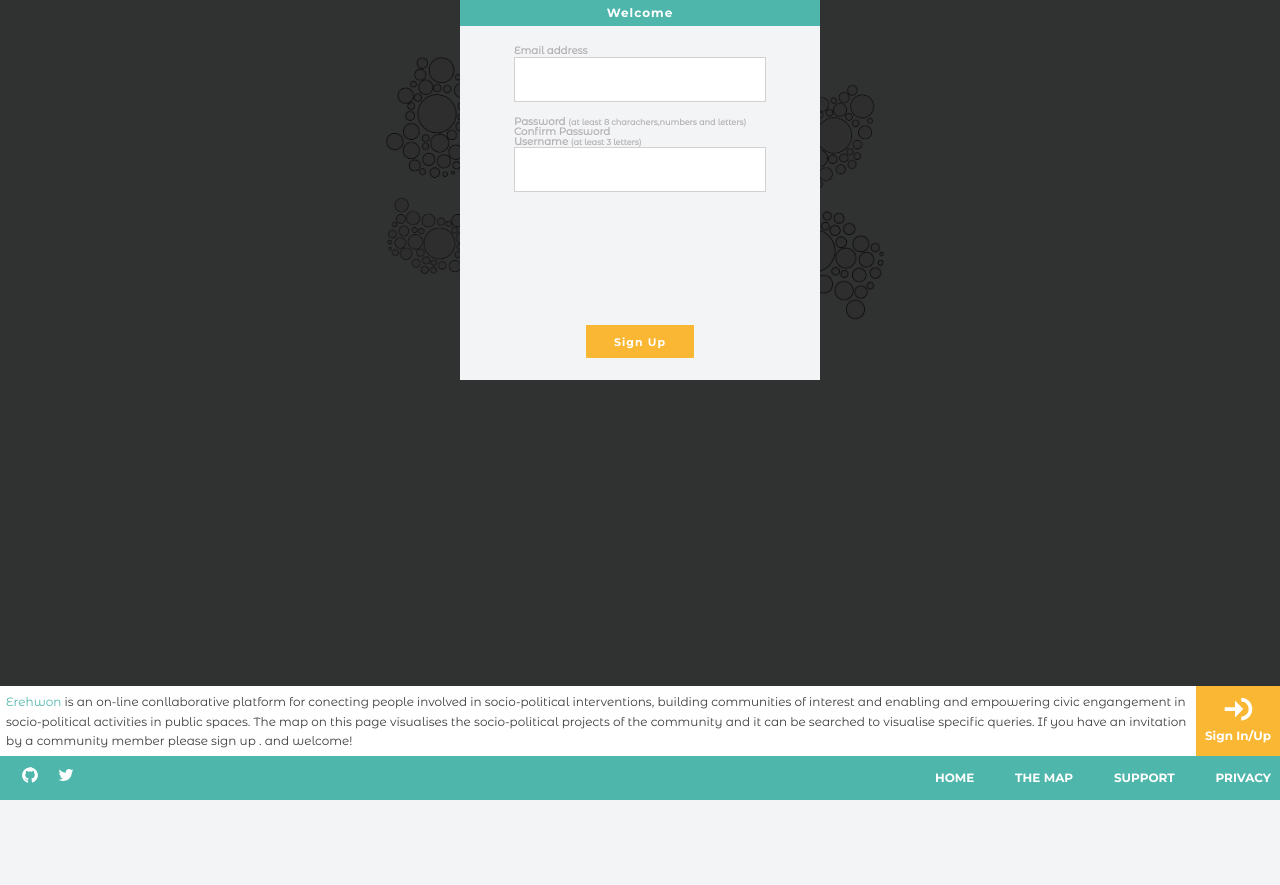
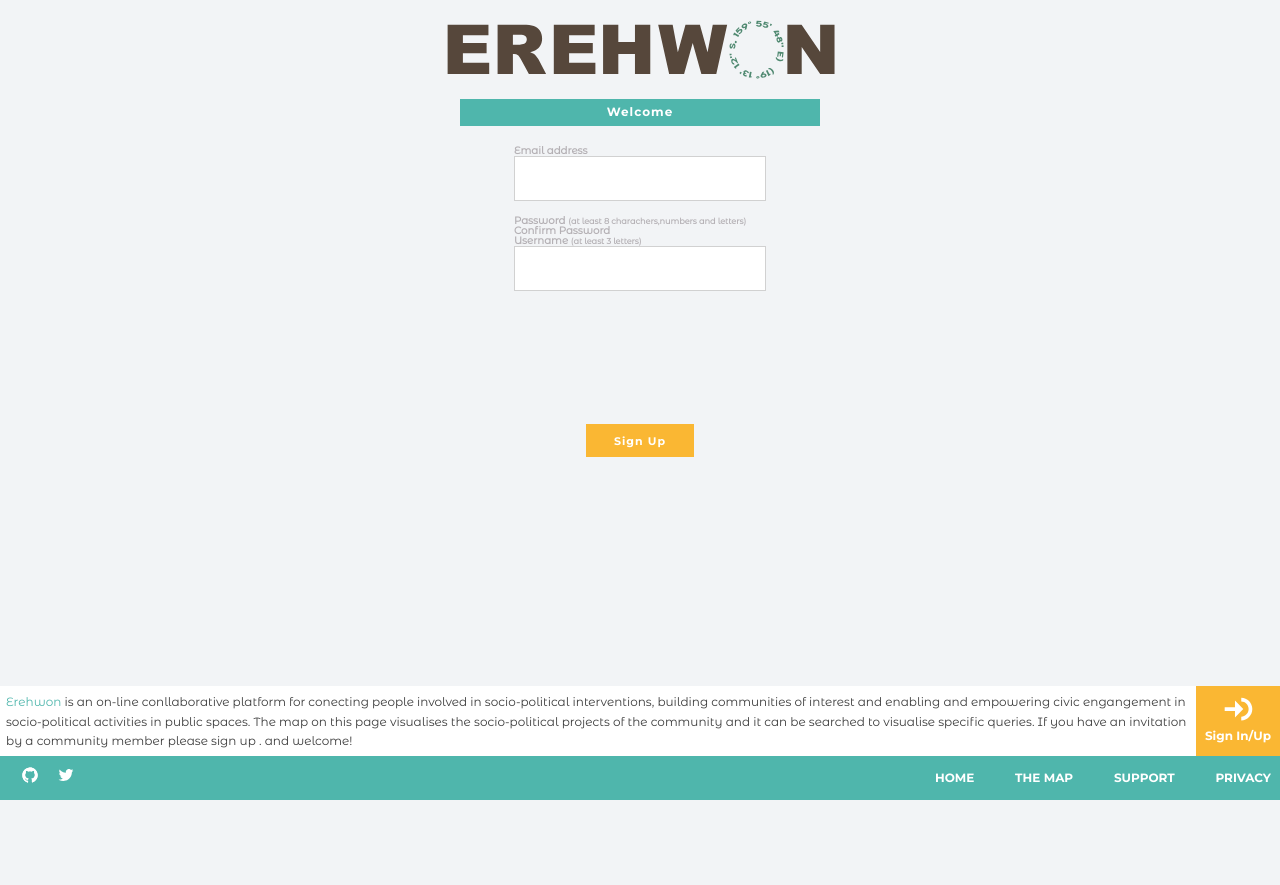
Before and after one commit to marizoldi/Erehwon, a Django app: template erehwon/erehwon/templates/registration/registration_form.html in a window 1280 px wide. Shown: the top 885 px of the page. Run offline with Django 3.2, Linux system fonts and the light colour scheme; the template is opened without the code that fills it, so the values that code supplies are empty; some libraries are stand-ins or nearby versions.

Commit message:
registration template update - no dialog

```diff
--- a/erehwon/erehwon/templates/registration/registration_form.html
+++ b/erehwon/erehwon/templates/registration/registration_form.html
@@ -5,8 +5,10 @@
 {% load static %}
 
 {% block main %}
-  <div class="map">
-    <div class="overlay">
+<header class="header">
+    <img src="{% static "img/logo.svg" %}" class="logo" />
+</header>
+
       <form method="POST" action="" class="signup-form" id="signupform">
           {% csrf_token %}
           {{ form.non_field_errors }}
@@ -33,6 +35,5 @@
           </div>
 			 		<input type="submit"  class="button" value="Sign Up" />
 			</form>
-    </div>
-  </div>
+
 {% endblock %}
```
